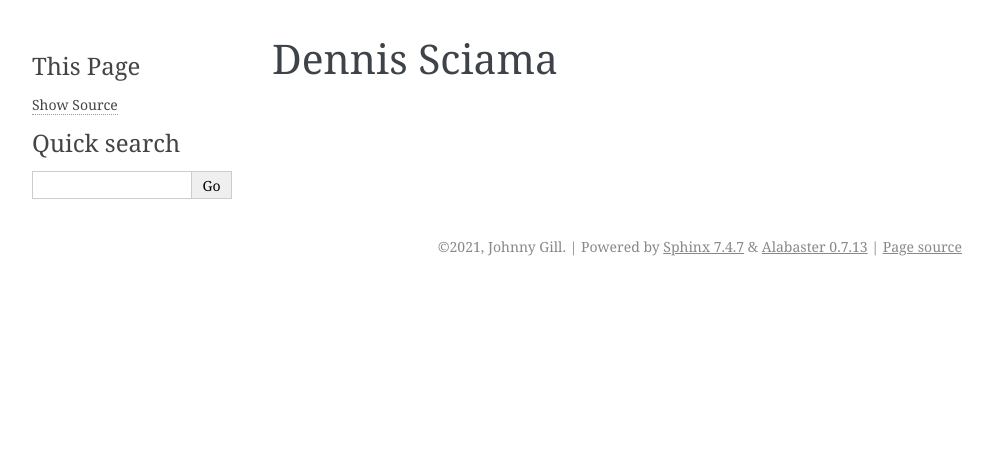
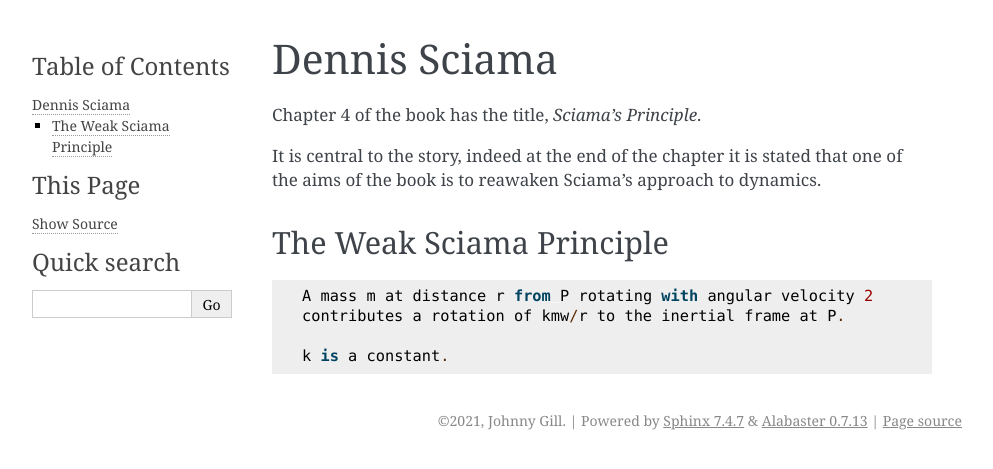
Before and after one commit to swfiua/gotu, a Sphinx documentation site: the page built from docs/cast/sciama.rst, in a window 1280 px wide. Shown: the top 469 px of the page, without its empty margins (148-1141 px from the left). Built offline with Sphinx 7.4.7, drawn with Linux system fonts in a browser that asks for light colours; formulas are drawn with MathJax 3.

Commit message:
gravitational fog

```diff
--- a/docs/apersonalview.rst
+++ b/docs/apersonalview.rst
@@ -1,6 +1,10 @@
 =================
  A Personal View
 =================
+
+** Work in progress -- much rambling ahead, for now this is just
+random thoughts to be resorted **
+
 
 Borrowing the title of Fred Hoyle's epilogue to his *Nature of the
 Universe*.
--- a/docs/cast/sciama.rst
+++ b/docs/cast/sciama.rst
@@ -1,3 +1,19 @@
 ===============
  Dennis Sciama
 ===============
+
+Chapter 4 of the book has the title, *Sciama's Principle*.
+
+It is central to the story, indeed at the end of the chapter it is
+stated that one of the aims of the book is to reawaken Sciama's
+approach to dynamics.
+
+The Weak Sciama Principle
+-------------------------
+
+::
+
+   A mass m at distance r from P rotating with angular velocity 2
+   contributes a rotation of kmw/r to the inertial frame at P.
+
+   k is a constant.
--- a/docs/observations.rst
+++ b/docs/observations.rst
@@ -154,8 +154,8 @@ these objects are actually quite close, we might expect to find a
 natural relationship between the mass of the quasar and the
 temperature of its surrounding water clouds.
 
-In turn, since redshift depends on the mass, there is a relation
-between temperature and redshift.
+In turn, since redshift depends on the mass, there is, presumably a
+relation between temperature and redshift.
 
 Todo
 ----
--- a/docs/talk.rst
+++ b/docs/talk.rst
@@ -53,7 +53,7 @@ The good news is that once a pipeline is established, it can be fed
 with new data as it becomes available.
 
 With software at the heart of analyses it is often also possible to
-test a number of different ieas with only a small marginal amount
+test a number of different ideas with only a small marginal amount
 of work for each idea.
 
 With floods of new observations every year it is important that a wide
```
Also changed, not shown: 1 other file.
